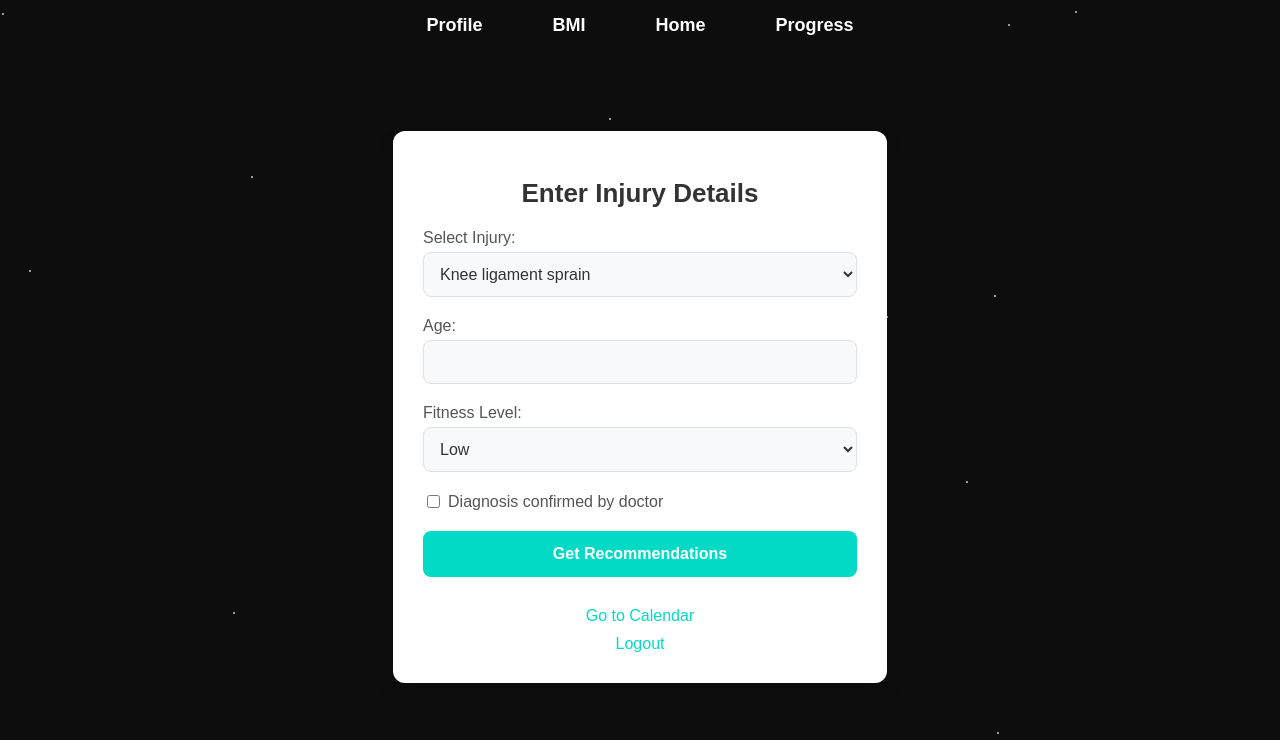
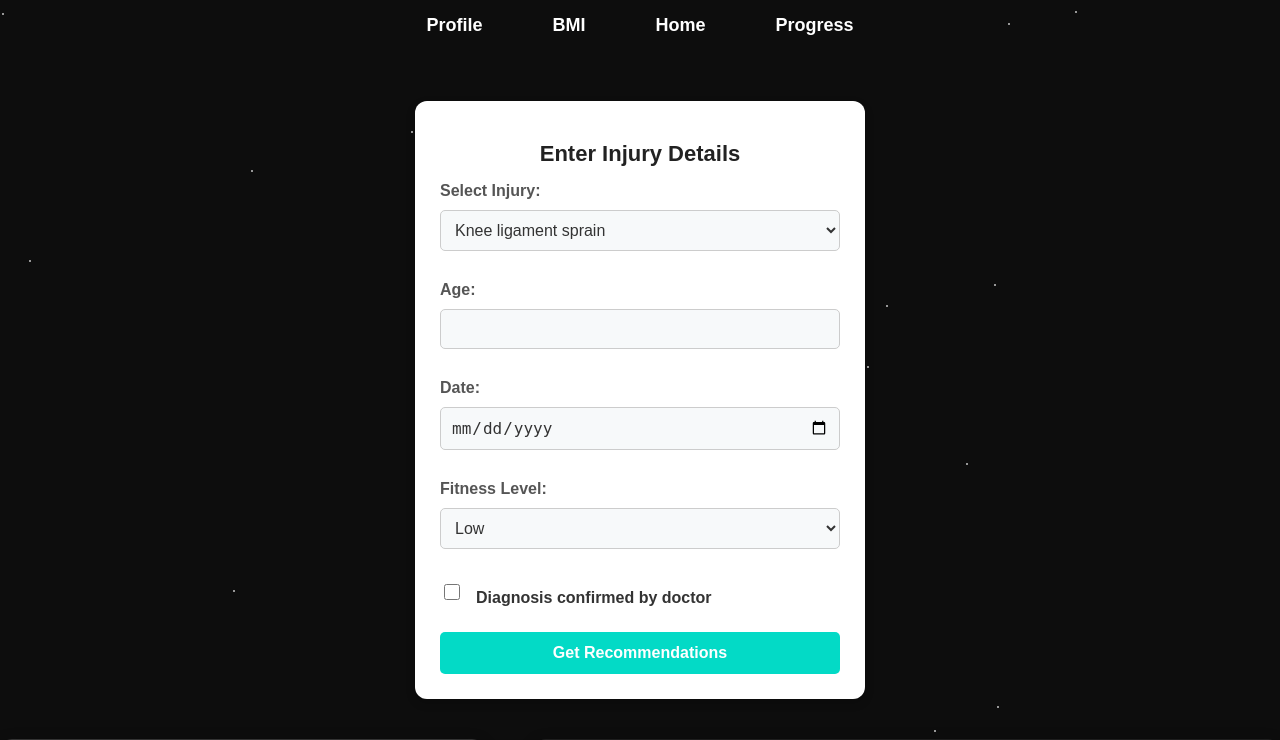
Before and after one commit to MariannaSh/InjuryTracker, a Flask app: page /home in a window 1280 px wide. Shown: the top 740 px of the page. Run offline with Flask 3, Linux system fonts and the light colour scheme; the visitor is signed in with stand-in values (Sample User, id 1); data comes from the database, SQL or seed files in the repository; both versions use the stored data as it was after the commit; data that the repository does not hold is empty.

Commit message:
Added injury selection and rehabilitation start feature

```diff
--- a/app.py
+++ b/app.py
@@ -1,7 +1,7 @@
 import os
-from flask import Flask, jsonify, render_template, request, redirect, url_for, session
+from flask import Flask, flash, jsonify, render_template, request, redirect, url_for, session
 import requests
-from database import add_progress, calculate_progress, create_events_table, create_notes_table, create_progress_table,  create_tables, connect_user_db,add_injury,  get_distinct_injury_types, get_profile_image, get_progress_data, create_user_tables, get_recommendation, get_user_by_id, update_profile_image
+from database import add_progress, add_rehab_start_date_column, create_progress_table,  create_tables, connect_user_db,add_injury, create_user_injuries_table, delete_user_injury, get_all_injuries,  get_distinct_injury_types, get_profile_image, get_progress_data, create_user_tables, get_recommendation, get_user_by_id, get_user_injury, save_user_injury, update_profile_image
 from werkzeug.utils import secure_filename
 import sqlite3
 from auth import auth_bp
@@ -18,7 +18,7 @@ def connect_db():
 
 
 def calculate_bmi(weight_kg, height_cm):
-    height_meters = height_cm / 100  # Convert centimeters to meters
+    height_meters = height_cm / 100
     bmi = weight_kg / height_meters ** 2
     return round(bmi, 1)
 
@@ -60,13 +60,18 @@ def test():
 def index():
     return render_template('index.html')
 
-@app.route('/home')
-def home_page():
-    if 'username' in session:
-        injuries = get_distinct_injury_types()
-        injuries = [injury[0] for injury in injuries]
-        return render_template('home_page.html', username=session['username'], injuries=injuries)
-    return redirect(url_for('index'))
+@app.route('/home', methods=['GET', 'POST'])
+def home():
+    user_id = session.get('user_id')
+    if not user_id:
+        return redirect(url_for('auth.login'))
+
+    user_injury = get_user_injury(user_id)
+    injuries = get_distinct_injury_types()
+    injuries = [injury[0] for injury in injuries]
+
+    return render_template('home_page.html', user_injury=user_injury, injuries=injuries)
+
 
 @app.route('/add_injury', methods=['GET', 'POST'])
 def add_injury_route():
@@ -80,9 +85,16 @@ def add_injury_route():
 
 @app.route('/submit', methods=['POST'])
 def submit():
-    injury_type = request.form.get('injury_type')
+    user_id = session.get('user_id')
+    if not user_id:
+        return redirect(url_for('login'))
 
-    fitness_level = request.form.get('fitness_level')
+    injury_type = request.form['injury_type']
+    fitness_level = request.form['fitness_level']
+    doctor_confirmed = 1 if 'diagnosis_confirmed' in request.form else 0
+    rehab_start_date = request.form['date']
+
+    save_user_injury(user_id, injury_type, fitness_level, doctor_confirmed, rehab_start_date)
 
     if not injury_type:
         error_message = "Не был выбран тип травмы."
@@ -95,6 +107,17 @@ def submit():
     recommendation = get_recommendation(injury_type, fitness_level)
 
     return render_template('recommendations.html', recommendations=recommendation)
+
+@app.route('/complete_rehab', methods=['POST'])
+def complete_rehab():
+    user_id = session.get('user_id')
+    if not user_id:
+        return redirect(url_for('login'))
+
+    delete_user_injury(user_id)
+
+    flash("Rehabilitation completed! You can now add a new injury.", "success")
+    return redirect(url_for('home'))
 
 
 @app.route('/add_progress', methods=['POST'])
@@ -233,10 +256,14 @@ def clear_progress():
     except Exception as e:
         return jsonify({"status": "error", "message": str(e)})
 
-@app.route('/recommendations', methods=['GET', 'POST'])
+@app.route('/recommendations', methods=['GET'])
 def show_recommendations():
-    injury_type = request.form.get('injury_type')
-    fitness_level = request.form.get('fitness_level')
+    injury_type = request.args.get('injury_type')  # Берем травму из URL параметров
+    fitness_level = request.args.get('fitness_level')
+
+    if not injury_type or not fitness_level:
+        flash("Missing injury type or fitness level!", "error")
+        return redirect(url_for('home'))
 
     recommendations = get_recommendation(injury_type, fitness_level)
 
@@ -384,7 +411,6 @@ def get_events():
         cursor.execute("SELECT id, title, date FROM user_events WHERE user_id = ?", (user_id,))
         events = [{"id": e[0], "title": e[1], "start": e[2]} for e in cursor.fetchall()]
 
-    print("🔍 Отправляем события пользователю:", events)  # ✅ Логируем результат
     return jsonify({"success": True, "events": events})
 
 
--- a/auth.py
+++ b/auth.py
@@ -64,7 +64,7 @@ def login():
 
         session['user_id'] = user[0]
         session['username'] = username
-        return redirect(url_for('home_page'))
+        return redirect(url_for('home'))
 
     return render_template('login.html')
 
--- a/static/css/home_page.css
+++ b/static/css/home_page.css
@@ -69,22 +69,178 @@ body {
 }
 
 
-/* Main Container */
-.form-container {
-    max-width: 600px;
-    margin: 80px auto;
-    padding: 30px;
-    background-color: #ffffff;
-    color: #333;
-    border-radius: 12px;
-    box-shadow: 0 10px 20px rgba(0, 0, 0, 0.1);
-    text-align: center;
-    transition: box-shadow 0.3s ease;  /* Make transition smoother for box-shadow */
+/* Общий контейнер */
+.content {
+    display: flex;
+    flex-direction: column;
+    align-items: center;
+    margin-top: 50px;
 }
 
-/* Hover effect without scaling */
-.form-container:hover {
-    box-shadow: 0 12px 25px rgba(0, 0, 0, 0.15);  /* Slightly enhanced box-shadow on hover */
+/* Реабилитационный контейнер */
+.rehab-container {
+    width: 400px;
+    background: #ffffff;
+    padding: 25px;
+    border-radius: 12px;
+    box-shadow: 0 4px 10px rgba(0, 0, 0, 0.2);
+    text-align: center;
+    margin-bottom: 20px;
+    color: #333;
+}
+
+.rehab-container h2 {
+    font-size: 22px;
+    color: #222;
+    margin-bottom: 15px;
+}
+
+.injury-details {
+    background: #f8f8f8;
+    padding: 15px;
+    border-radius: 8px;
+    margin-bottom: 15px;
+    box-shadow: inset 0 0 5px rgba(0, 0, 0, 0.1);
+}
+
+.injury-details p {
+    font-size: 16px;
+    margin: 5px 0;
+}
+
+.rehab-text {
+    font-size: 14px;
+    margin-bottom: 20px;
+    color: #666;
+}
+
+.rehab-container .btn {
+    display: inline-block;
+    background-color: #03dac6;
+    color: white;
+    padding: 12px 18px;
+    text-decoration: none;
+    border-radius: 5px;
+    font-weight: bold;
+    transition: background 0.3s ease-in-out;
+}
+
+.rehab-container .btn:hover {
+    background-color: #02c2ad;
+}
+
+/* Контейнер формы */
+.form-container {
+    width: 400px;
+    background: #ffffff;
+    padding: 25px;
+    border-radius: 12px;
+    box-shadow: 0 4px 10px rgba(0, 0, 0, 0.2);
+    text-align: center;
+    margin-bottom: 20px;
+    color: #333;
+}
+
+.form-container h1 {
+    font-size: 22px;
+    color: #222;
+    margin-bottom: 15px;
+}
+
+.form-container form label {
+    display: block;
+    text-align: left;
+    margin: 10px 0 5px;
+    font-weight: bold;
+}
+
+.form-container form select,
+.form-container form input {
+    width: 100%;
+    padding: 10px;
+    font-size: 16px;
+    margin-bottom: 10px;
+    border-radius: 5px;
+    border: 1px solid #ccc;
+}
+
+.form-container form button {
+    width: 100%;
+    padding: 12px;
+    font-size: 16px;
+    background-color: #03dac6;
+    color: white;
+    border: none;
+    border-radius: 5px;
+    cursor: pointer;
+}
+
+.form-container form button:hover {
+    background-color: #02c2ad;
+}
+
+.checkbox-group {
+    display: flex;
+    align-items: center;
+    gap: 8px; /* Добавляет отступ между чекбоксом и текстом */
+}
+
+.checkbox-group input[type="checkbox"] {
+    width: 16px;
+    height: 16px;
+    accent-color: #03dac6; /* Цвет чекбокса */
+}
+
+.checkbox-group label {
+    font-size: 16px;
+    color: #333;
+    font-weight: 500;
+    cursor: pointer;
+}
+
+.complete-btn {
+    background-color: #e74c3c;
+    color: white;
+    border: none;
+    padding: 10px 20px;
+    font-size: 16px;
+    border-radius: 5px;
+    cursor: pointer;
+    margin-top: 10px;
+    display: block;
+    width: 100%;
+    text-align: center;
+    font-weight: bold;
+}
+
+.complete-btn:hover {
+    background-color: #c0392b;
+}
+
+.recommendation-btn {
+    background-color: #03dac6; /* Бирюзовый цвет */
+    color: white;
+    font-size: 16px;
+    font-weight: bold;
+    padding: 12px 20px;
+    border: none;
+    border-radius: 8px;
+    cursor: pointer;
+    transition: background 0.3s ease, transform 0.2s ease;
+    display: block;
+    width: 100%;
+    text-align: center;
+    margin-top: 15px;
+}
+
+.recommendation-btn:hover {
+    background-color: #02c2ad;
+    transform: scale(1.05);
+}
+
+.recommendation-btn:active {
+    background-color: #019b8d;
+    transform: scale(0.98);
 }
 
 
--- a/templates/home_page.html
+++ b/templates/home_page.html
@@ -8,6 +8,7 @@
 </head>
 <body>
 
+    <!-- Navigation Menu -->
     <nav class="menu">
         <ul>
             <li><a href="/profile">Profile</a></li>
@@ -17,13 +18,37 @@
         </ul>
     </nav>
 
-    <main class="form-container">
+    <main class="content">
+        {% if user_injury %}
+        <!-- Контейнер реабилитации -->
+        <div class="rehab-container">
+            <h2>Rehabilitation in Progress</h2>
+            <div class="injury-details">
+                <p><strong>Injury:</strong> {{ user_injury[0] }}</p>
+                <p><strong>Fitness Level:</strong> {{ user_injury[1] }}</p>
+                <p><strong>Start Date:</strong> {{ user_injury[3] }}</p>
+            </div>
+
+            <form action="{{ url_for('show_recommendations') }}" method="GET">
+                <input type="hidden" name="injury_type" value="{{ user_injury[0] }}">
+                <input type="hidden" name="fitness_level" value="{{ user_injury[1] }}">
+                <button type="submit" class="recommendation-btn">View Rehabilitation Plan</button>
+            </form>
+
+            <form action="{{ url_for('complete_rehab') }}" method="POST">
+                <button type="submit" class="complete-btn">Complete Rehabilitation</button>
+            </form>
+        </div>
+        {% endif %}
+
+        {% if not user_injury %}
+        <!-- Контейнер формы ввода -->
+        <div class="form-container">
             <h1>Enter Injury Details</h1>
-
             <form action="/submit" method="POST" onsubmit="validateForm(event)">
                 <div class="form-group">
                     <label for="injury_type">Select Injury:</label>
-                <select name="injury_type" id="injury_type" required>
+                    <select name="injury_type" required>
                         {% for injury in injuries %}
                         <option value="{{ injury }}">{{ injury }}</option>
                         {% endfor %}
@@ -32,18 +57,22 @@
 
                 <div class="form-group">
                     <label for="age">Age:</label>
-                <input type="number" name="age" id="age" min="0" max="1000">
+                    <input type="number" name="age" id="age" min="10" max="100" required>
+                </div>
+
+                <div class="form-group">
+                    <label for="date">Date:</label>
+                    <input type="date" name="date" id="date" class="form-control" required>
                 </div>
 
                 <div class="form-group">
                     <label for="fitness_level">Fitness Level:</label>
-                <select name="fitness_level" id="fitness_level" required>
+                    <select name="fitness_level" required>
                         <option value="low">Low</option>
                         <option value="medium">Medium</option>
                         <option value="high">High</option>
                     </select>
                 </div>
-
 
                 <div class="form-group checkbox-group">
                     <input type="checkbox" id="diagnosis_confirmed" name="diagnosis_confirmed">
@@ -52,18 +81,20 @@
 
                 <button type="submit" class="submit-btn">Get Recommendations</button>
             </form>
+        </div>
 
-        <div class="links">
-            <a href="#calendar-container" class="link-btn">Go to Calendar</a>
-            <a href="{{ url_for('logout') }}" class="link-btn">Logout</a>
-        </div>
+        {% endif %}
     </main>
 
+
+    <!-- Calendar Container -->
     <div class="container">
+        <!-- Календарь -->
         <div id="calendar-container">
             <div id="calendar"></div>
         </div>
 
+        <!-- Блок заметок с видео -->
         <div id="video-notes">
             <h2>Favorite Workouts</h2>
             <div class="add-video">
--- a/templates/recommendations.html
+++ b/templates/recommendations.html
@@ -29,7 +29,8 @@
                                 <source src="{{ rec.video_url }}" type="video/mp4">
                             </video>
                         </div>
-                        Смотреть видео
+                        <br>
+                        View
                     </a>
                 </div>
                 {% endif %}
```
Also changed, not shown: database.py (+54 -0 lines), db/database.db, instance/users.db. Lines whose indentation alone changed are shown as unchanged.
